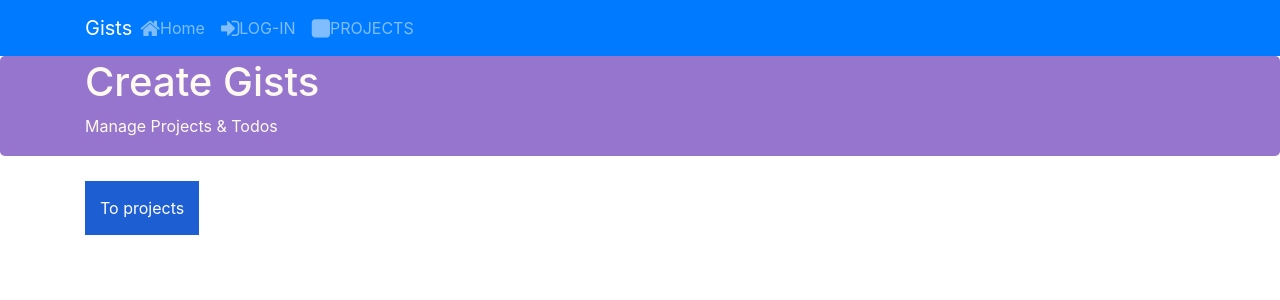
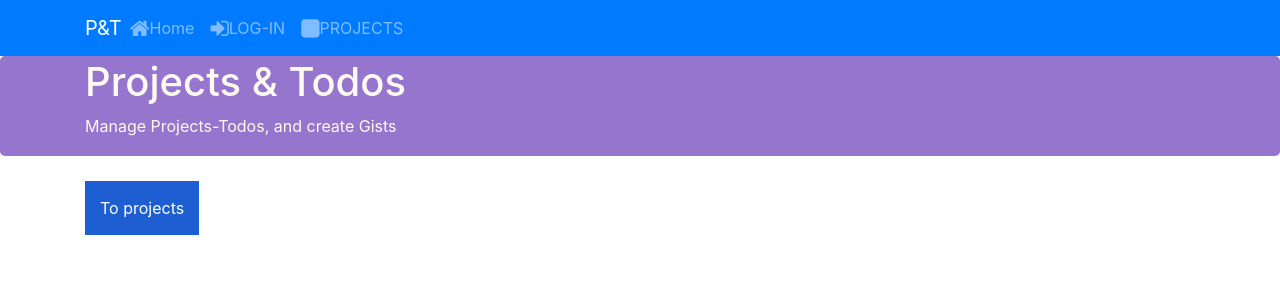
Before and after one commit to yashclone999/Github-Gists-for-Project-Summarys, a React (Create React App) app in the folder manage-todos/: page /loggedIn in a window 1280 px wide. Shown: the top 300 px of the page. Built offline with nearby package versions, Linux system fonts and the light colour scheme; no server answers.

Commit message:
Update Header.js

```diff
--- a/manage-todos/src/components/Header.js
+++ b/manage-todos/src/components/Header.js
@@ -34,7 +34,7 @@ class Header extends Component {
 
                         <NavbarToggler onClick={this.toggleNav1} />
 
-                        <NavbarBrand className="mr-auto" href="/"> Gists </NavbarBrand>
+                        <NavbarBrand className="mr-auto" href="/"> P&T </NavbarBrand>
 
                         <Collapse isOpen={this.state.isOpen} navbar>
                                 <Nav navbar>
@@ -66,8 +66,8 @@ class Header extends Component {
                     <div className="container">
                         <div className="row row-header">
                             <div className="col-12 col-sm-6">
-                                <h1>Create Gists</h1>
-                                <p>Manage Projects & Todos</p>
+                                <h1>Projects & Todos</h1>
+                                <p>Manage Projects-Todos, and create Gists </p>
                             </div>
                         </div>
                     </div>
```
